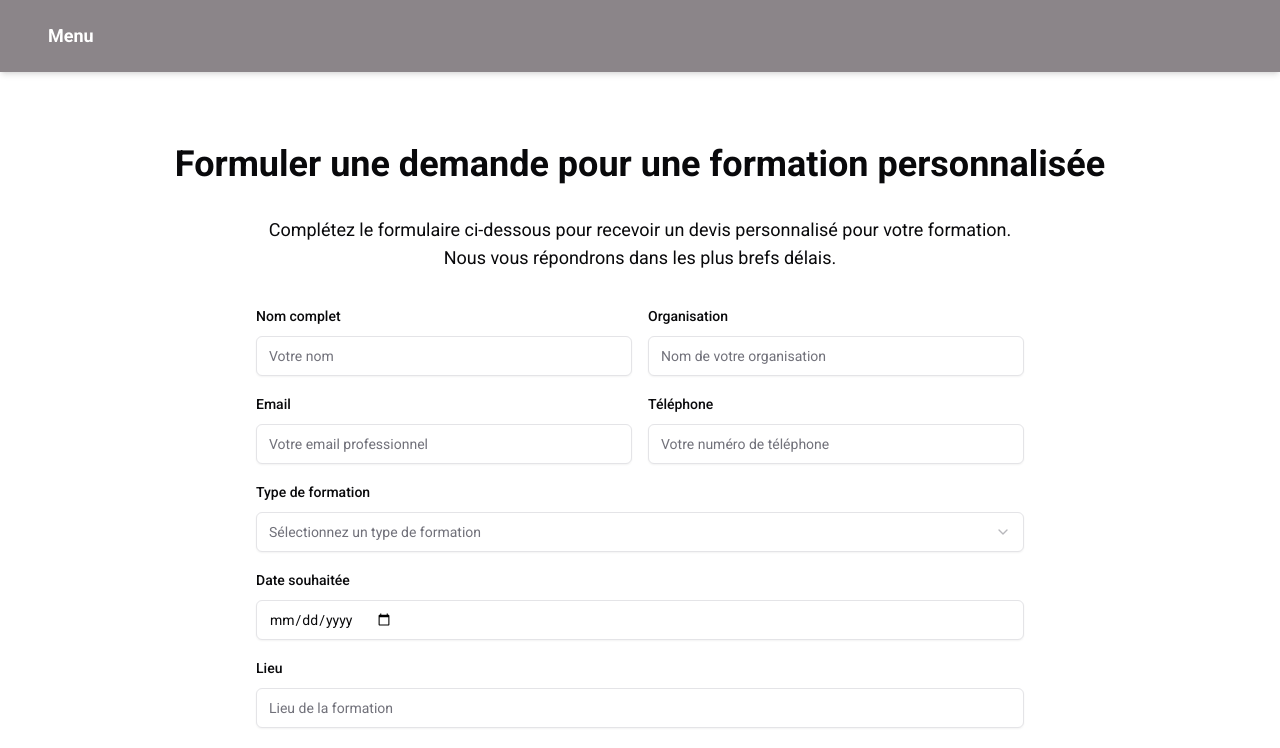
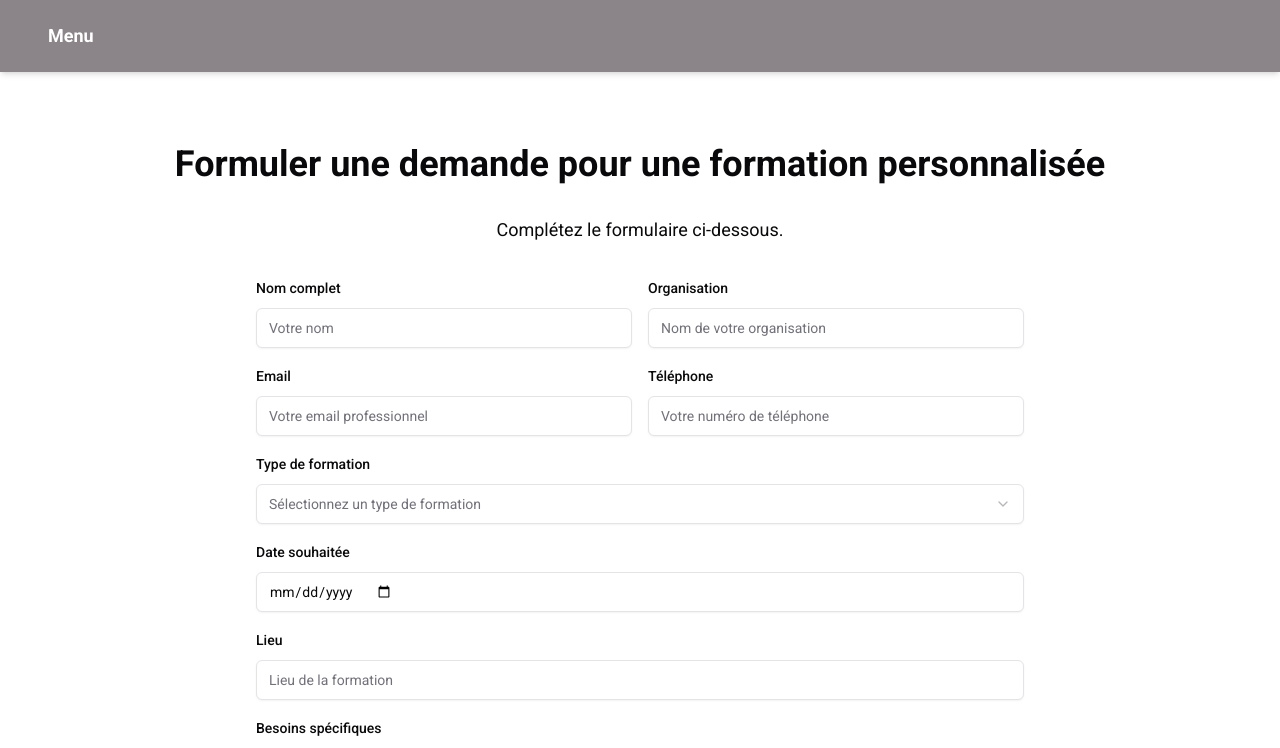
Before and after one commit to rgeron/next-anne-geron, a Next.js app: page /formations/devis in a window 1280 px wide. Shown: the top 748 px of the page. Built offline with nearby package versions, Linux system fonts and the light colour scheme; no server answers.

Commit message:
devis page

```diff
--- a/app/conferences/devis/page.tsx
+++ b/app/conferences/devis/page.tsx
@@ -17,9 +17,7 @@ export default function DevisPage() {
           Formuler une demande pour une conférence personnalisée
         </h1>
         <p className="text-lg text-center max-w-3xl mb-8">
-          Complétez le formulaire ci-dessous pour recevoir un devis personnalisé
-          pour votre conférence ou atelier. Nous vous répondrons dans les plus
-          brefs délais.
+          Complétez le formulaire ci-dessous.
         </p>
         <DevisForm type="conference" onSubmit={sendDevisRequest} />
       </div>
--- a/app/formations/devis/page.tsx
+++ b/app/formations/devis/page.tsx
@@ -16,8 +16,7 @@ export default function DevisPage() {
           Formuler une demande pour une formation personnalisée
         </h1>
         <p className="text-lg text-center max-w-3xl mb-8">
-          Complétez le formulaire ci-dessous pour recevoir un devis personnalisé
-          pour votre formation. Nous vous répondrons dans les plus brefs délais.
+          Complétez le formulaire ci-dessous.
         </p>
         <DevisForm type="formation" onSubmit={sendDevisRequest} />
       </div>
```
